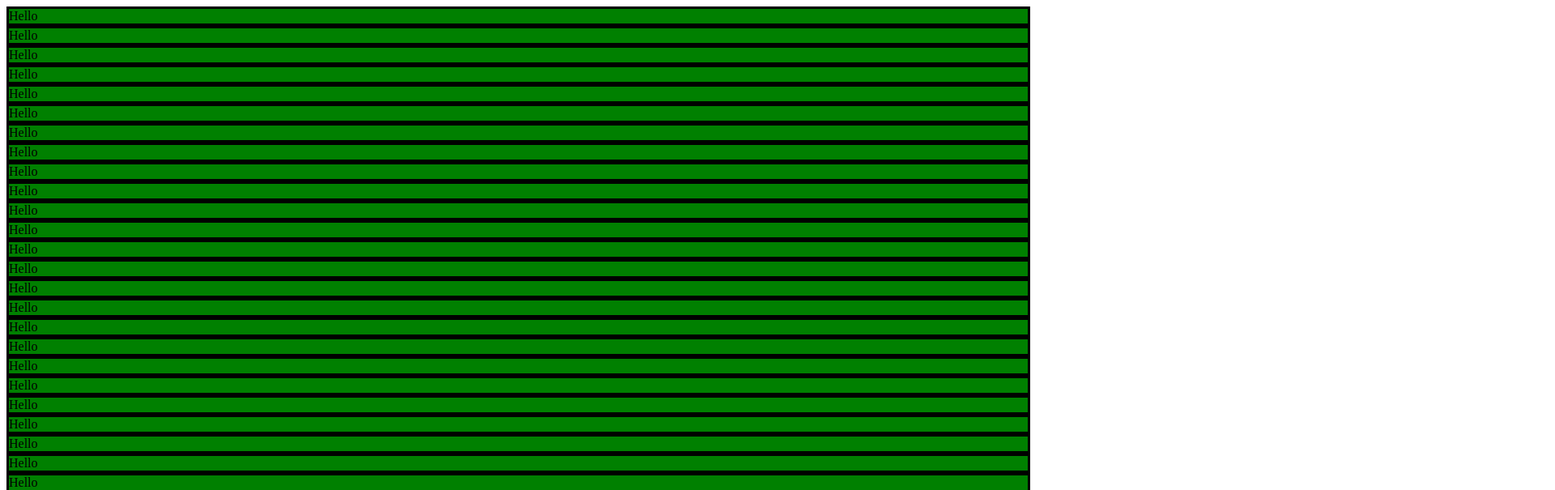
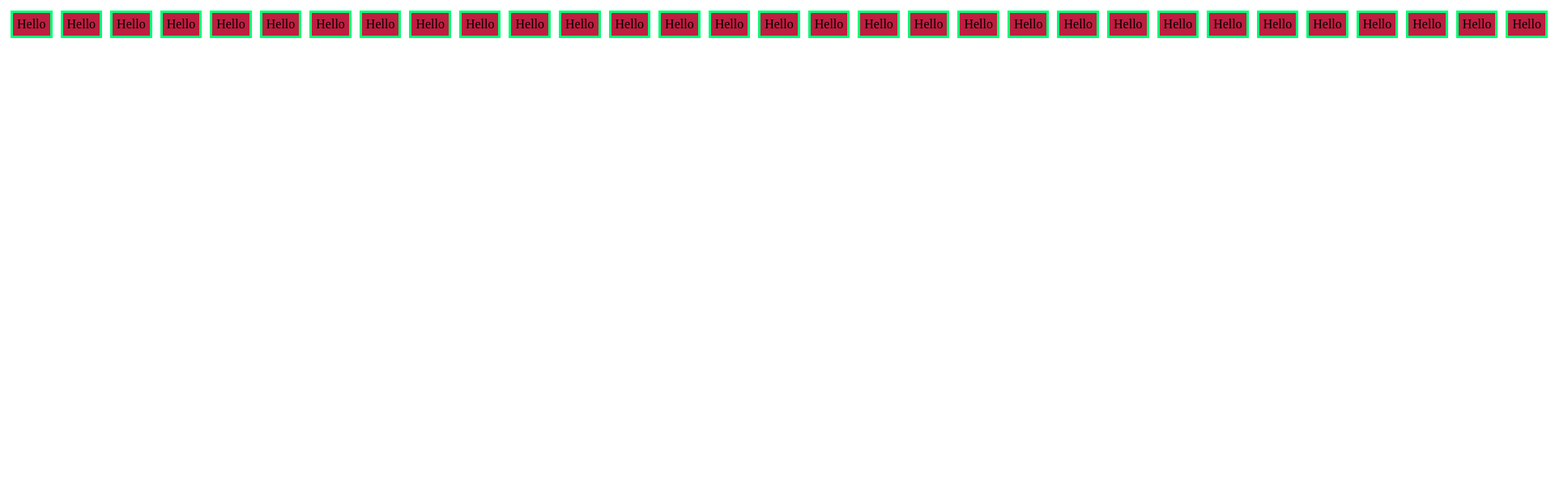
Before and after one commit to iDEaXANA/boxgen, a plain HTML site: page index.html in a window 1280 px wide. Shown: the top 605 px of the page at 81% size, 1920 px wide, since content can reach past the window. Drawn offline with Linux system fonts and the light colour scheme.

Commit message:
Changing styles

```diff
--- a/index.html
+++ b/index.html
@@ -9,6 +9,8 @@
     <link rel="stylesheet" href="styles/style.css">
 </head>
 <body>
+ <div id="container" >
 
+ </div>
 </body>
 </html>
--- a/scripts/script.js
+++ b/scripts/script.js
@@ -1,10 +1,10 @@
 'use strict'
-
+let container = document.getElementById("container")
 for (let i=0; i<100; i++) {
     let box = document.createElement("div")
     box.innerHTML = "Hello"
-    document.body.appendChild(box)
-    box.style.backgroundColor = "green"
-    box.style.border = "solid"
-    /*{item.style.backgroundColor="green"}*/
+    container.appendChild(box)
+    box.classList.add("mystyle")
+
+
 }
--- a/styles/style.css
+++ b/styles/style.css
@@ -0,0 +1,12 @@
+.mystyle {
+    background-color:rgb(190, 30, 64);
+    border: solid;
+    border-color: rgb(0, 255, 115);
+    padding: 5px;
+    margin: 5px;
+
+}
+#container {
+    display:flex
+
+}
```
